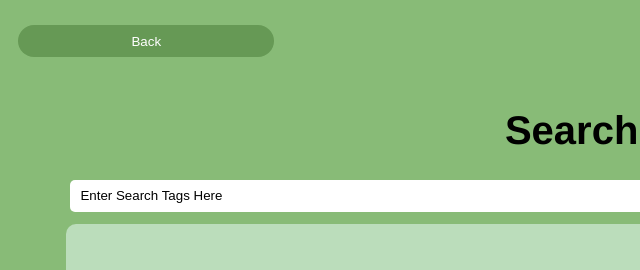
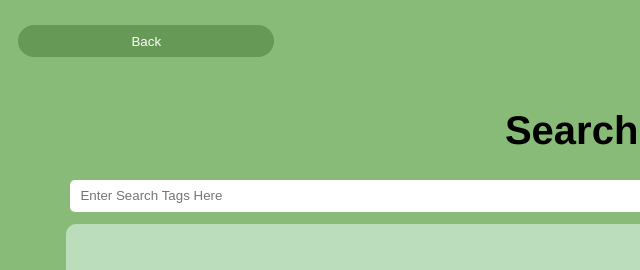
Before and after one commit to CS1530-Brain-Bank/main_project, a plain HTML site: page search.html in a window 1280 px wide. Shown: the top 270 px of the page, 15-655 px from the left. Drawn offline with Linux system fonts and the light colour scheme.

Commit message:
Update search.html

```diff
--- a/search.html
+++ b/search.html
@@ -74,7 +74,7 @@
 	</div>
 	<div id="container">
 		<h1>Search Page</h1>
-		<input type="search" id="tagIn" value="Enter Search Tags Here" onclick="clearField()" onsearch="submitSearch()"/>
+		<input type="search" id="tagIn" placeholder="Enter Search Tags Here" onsearch="submitSearch()"/>
 		<div id="content">
 				<!-- <input type="text" id="tagIn" value="Enter Search Tags Here" onclick="clearField()" /> -->
 				<!-- <button class="nav" onclick="submitSearch()">Search</button> -->
```
